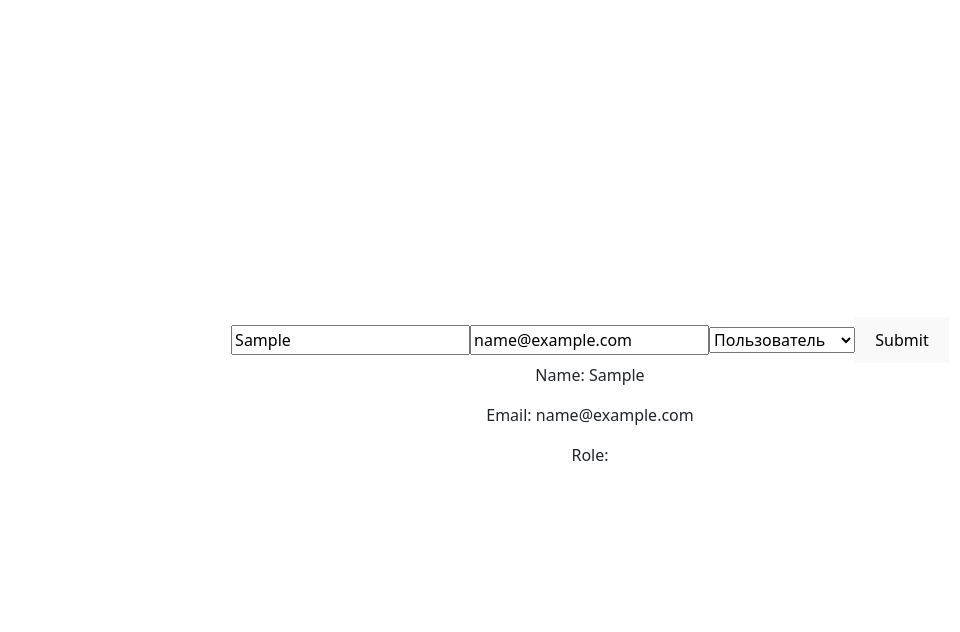
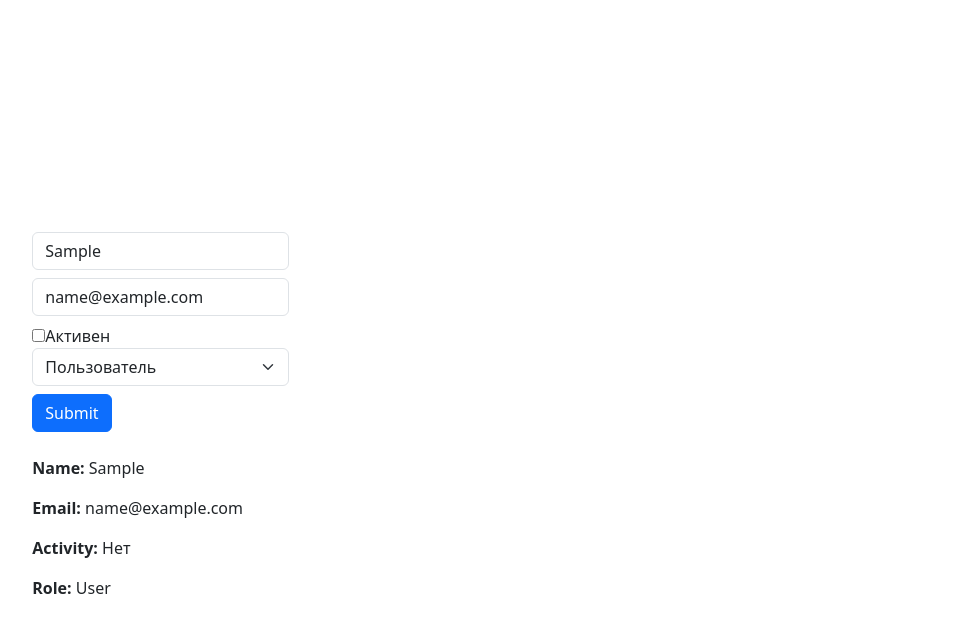
Before and after one commit to BeksultanDJ/HomeWork57, a React (Vite) app: page / in a window 1280 px wide. Both pictures are taken after typing "Sample", "name@example.com" into the empty fields and a click on the button "Submit". Shown: the top 632 px of the page, without its empty margins (50-1010 px from the left). Built offline with nearby package versions, Linux system fonts and the light colour scheme.

Commit message:
Оптимизирвал код создать "массив" со значениями для форм и добавил чекбокс да/нет

```diff
--- a/src/App.tsx
+++ b/src/App.tsx
@@ -1,58 +1,92 @@
-import './App.css';
+import 'bootstrap/dist/css/bootstrap.min.css';
 import { useState } from 'react';
 
 function App() {
-    const [name, setName] = useState('');
-    const [email, setEmail] = useState('');
-    const [role, setRole] = useState('');
+    const [formData, setFormData] = useState({
+        name: '',
+        email: '',
+        role: 'User',
+        activity: false,
+    });
+
     const [userData, setUserData] = useState(null);
 
-    const addUser = () => {
-        const newUser = {
-            name: name,
-            email: email,
-            role: role,
+    const handleChange = (event) => {
+        const { name, value, type, checked } = event.target;
 
+        // Если тип элемента - чекбокс, используем checked вместо value
+        const newValue = type === 'checkbox' ? checked : value;
+
+        setFormData({
+            ...formData,
+            [name]: newValue,
+        });
     };
 
-        setUserData(newUser);
+    const addUser = () => {
+        setUserData(formData);
     };
 
     return (
-        <>
+        <div className="container mt-5">
+            <div className="row">
+                <div className="col-md-12 offset-md-3 col-10">
                     <div className="UserForm">
                         <input
+                            className="form-control mb-2"
                             placeholder="Имя"
                             name='name'
                             type="text"
-                    value={name}
-                    onChange={(event) => setName(event.target.value)}
+                            value={formData.name}
+                            onChange={handleChange}
                         />
                         <input
+                            className="form-control mb-2"
                             placeholder="Email"
                             name='email'
                             type="email"
-                    value={email}
-                    onChange={(event) => setEmail(event.target.value)}
+                            value={formData.email}
+                            onChange={handleChange}
                         />
-                <select name="role" onChange={(event) => setRole(event.target.value)}>
-                    <option id="role" value="User">Пользователь</option>
-                    <option id="role" value="Editor">Редактор</option>
-                    <option id="role" value="Admin">Администратор</option>
+                        <input
+                            id="checkbox"
+                            type="checkbox"
+                            name='activity'
+                            checked={formData.activity}
+                            onChange={handleChange}
+                        />
+                        <label htmlFor="checkbox">Активен</label>
+                        <select
+                            className="form-select mb-2"
+                            name="role"
+                            value={formData.role}
+                            onChange={handleChange}
+                        >
+                            <option value="User">Пользователь</option>
+                            <option value="Editor">Редактор</option>
+                            <option value="Admin">Администратор</option>
                         </select>
-                <button onClick={addUser}>Submit</button>
+                        <button
+                            className="btn btn-primary"
+                            onClick={addUser}
+                        >
+                            Submit
+                        </button>
                     </div>
 
-            <div className="UserItem">
+                    <div className="UserItem mt-4">
                         {userData && (
                             <div>
-                        <p>Name: {userData.name}</p>
-                        <p>Email: {userData.email}</p>
-                        <p>Role: {userData.role}</p>
+                                <p><strong>Name:</strong> {userData.name}</p>
+                                <p><strong>Email:</strong> {userData.email}</p>
+                                <p><strong>Activity:</strong> {userData.activity ? 'Да' : 'Нет'}</p>
+                                <p><strong>Role:</strong> {userData.role}</p>
                             </div>
                         )}
                     </div>
-        </>
+                </div>
+            </div>
+        </div>
     );
 }
 
```
Lines whose indentation alone changed are shown as unchanged.
